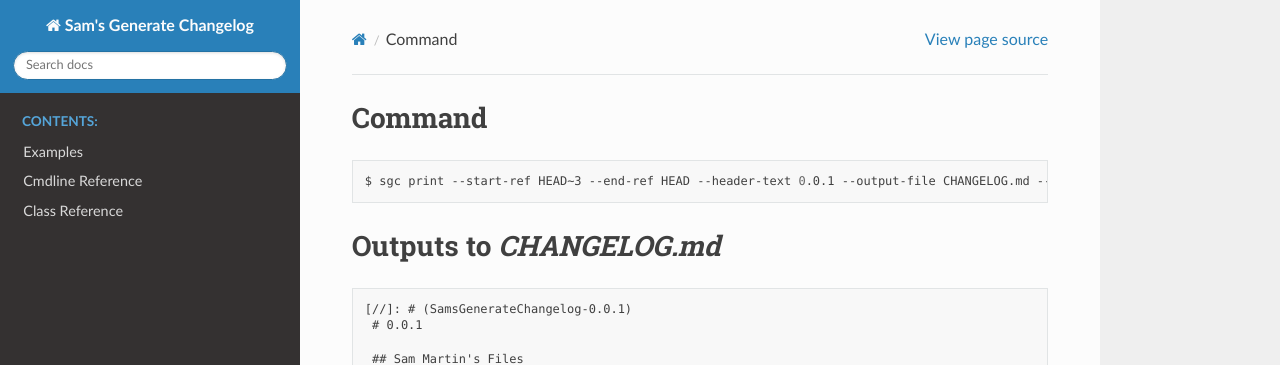
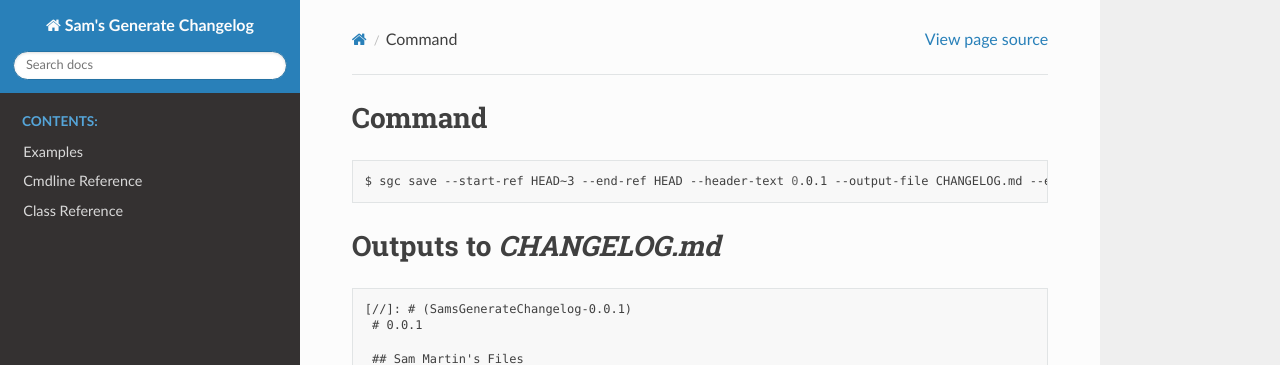
Before and after one commit to Sam-Martin/sams-generate-changelog, a Sphinx documentation site: the page built from docs/source/cmdline_snippets/default-arguments-save.rst, in a window 1280 px wide. Shown: the top 365 px of the page. Built offline with Sphinx 7.4.7 and the Read the Docs theme 2.0.0, drawn with Linux system fonts in a browser that asks for light colours.

Commit message:
Corrected verb for default example

```diff
--- a/docs/source/cmdline_snippets/default-arguments-save.rst
+++ b/docs/source/cmdline_snippets/default-arguments-save.rst
@@ -3,7 +3,7 @@ Command
 
 .. code-block :: bash
 
-    $ sgc print --start-ref HEAD~3 --end-ref HEAD --header-text 0.0.1 --output-file CHANGELOG.md --entry-id 0.0.1
+    $ sgc save --start-ref HEAD~3 --end-ref HEAD --header-text 0.0.1 --output-file CHANGELOG.md --entry-id 0.0.1
 
 
 Outputs to `CHANGELOG.md`
```
Also changed, not shown: README.md (+1 -1 lines).
